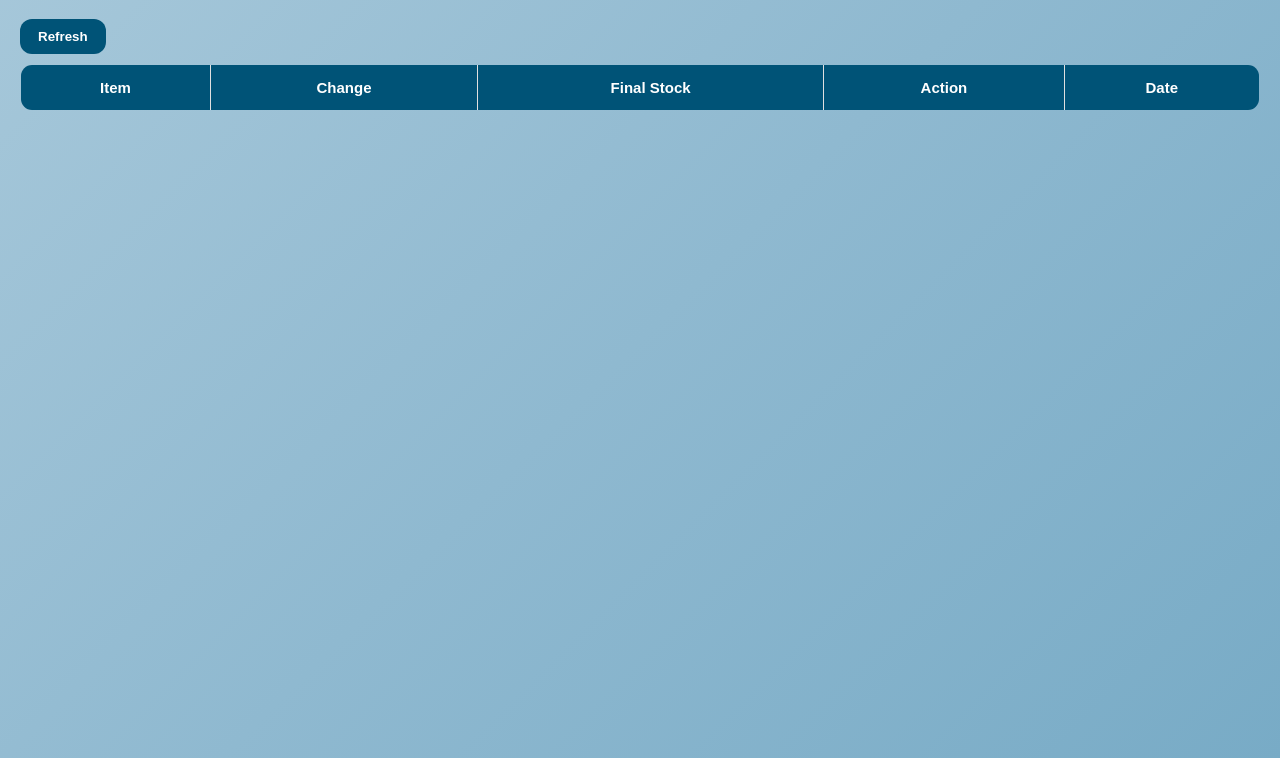
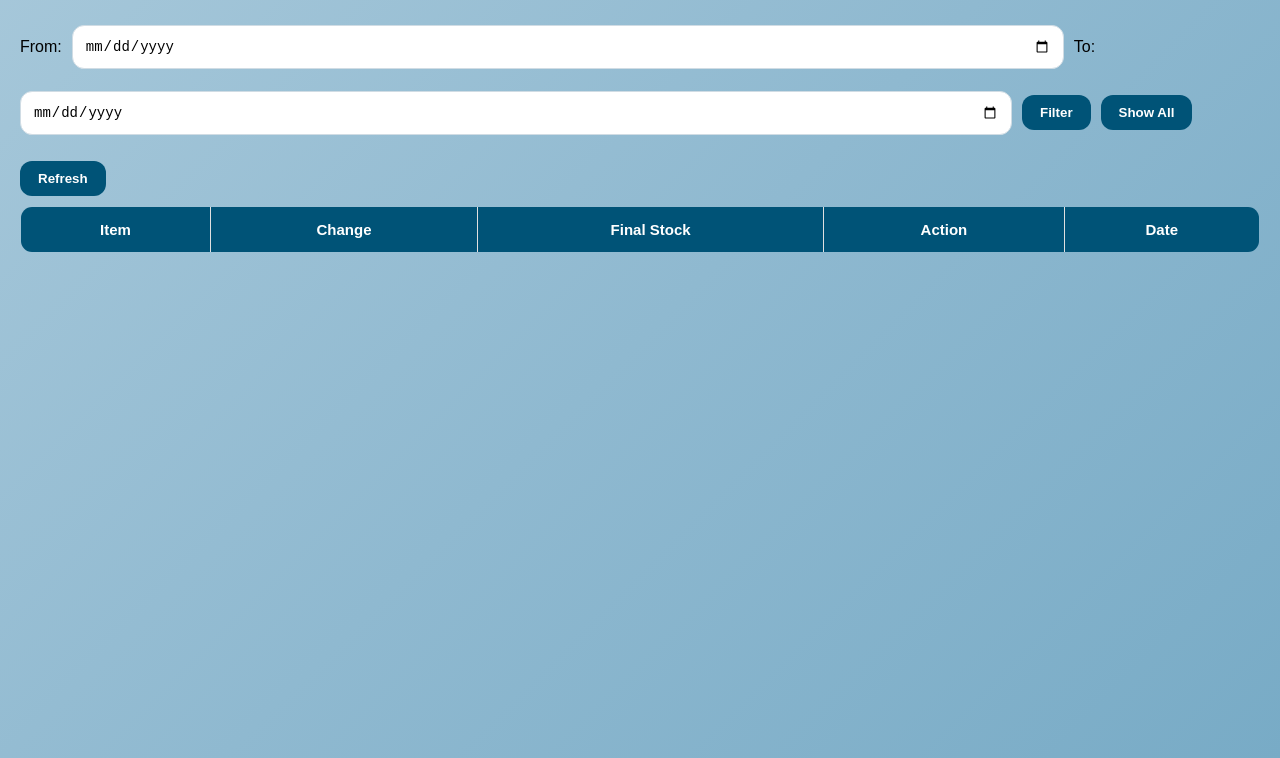
Before and after one commit to 7838ayman-stack/csir-canteen-system, a website: page history.html in a window 1280 px wide. Shown: the part 82-840 px from the top of the page. Drawn offline with Linux system fonts and the light colour scheme; no server answers.

Commit message:
Update history.html

```diff
--- a/history.html
+++ b/history.html
@@ -8,6 +8,20 @@
 <body>
 
 <h1>📜 Stock History</h1>
+
+<div style="margin:20px 0; display:flex; gap:10px; align-items:center; flex-wrap:wrap;">
+
+    <label>From:</label>
+    <input type="date" id="fromDate">
+
+    <label>To:</label>
+    <input type="date" id="toDate">
+
+    <button onclick="filterHistory()">Filter</button>
+
+    <button onclick="loadHistory()">Show All</button>
+
+</div>
 
 <button onclick="loadHistory()">Refresh</button>
 
```
